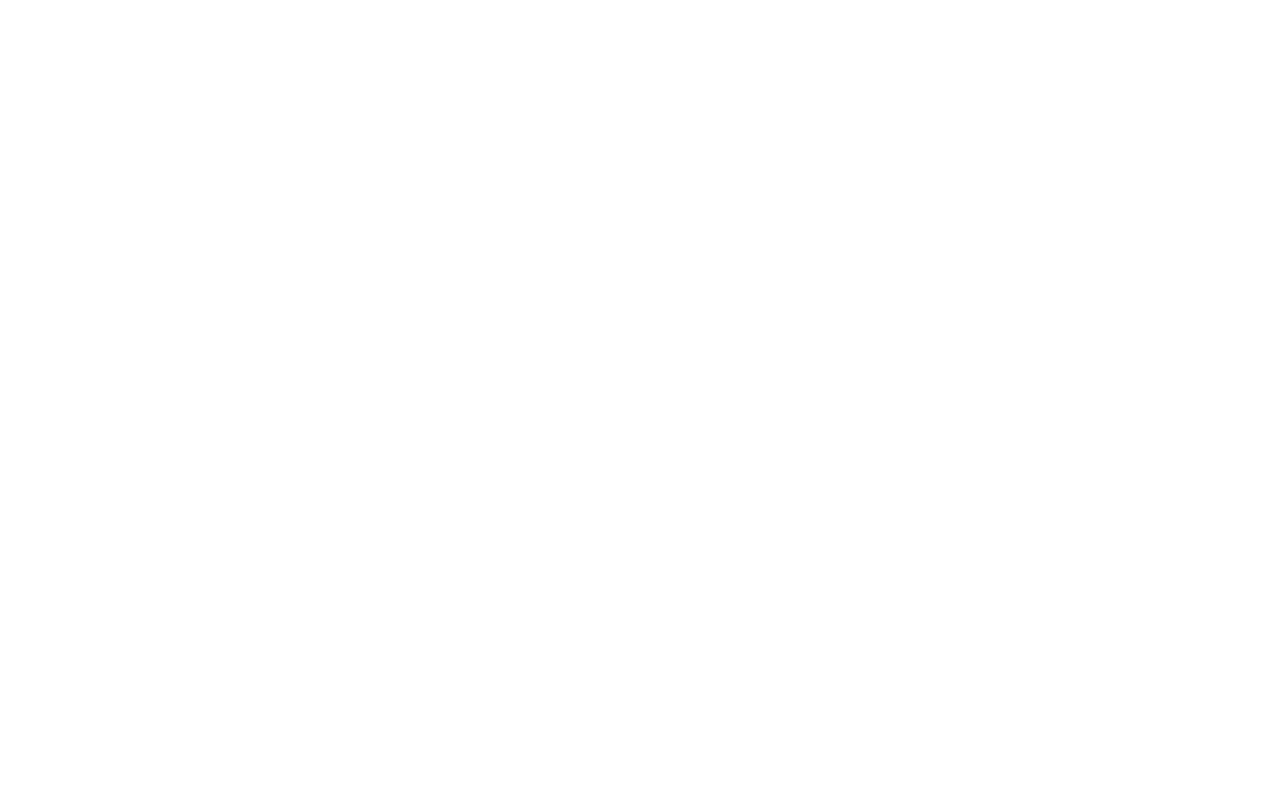
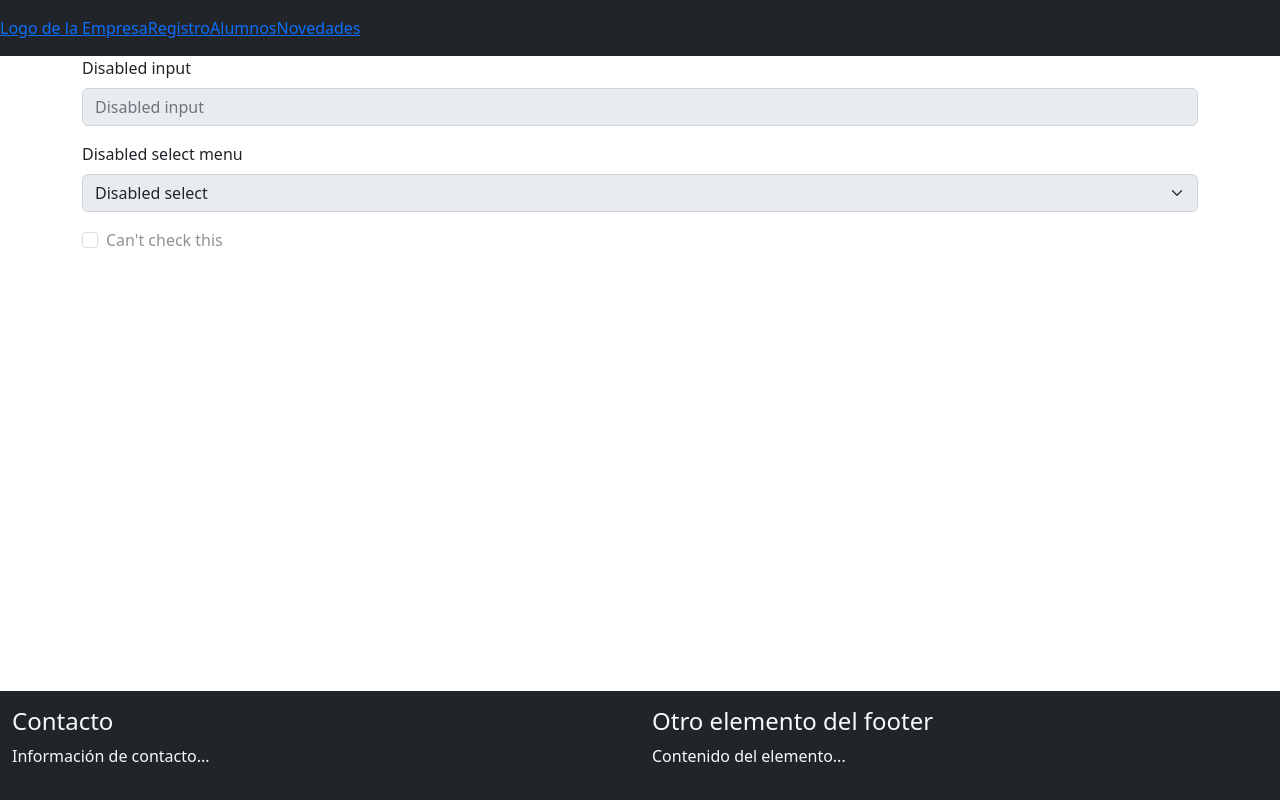
Before and after one commit to Lucianosolari/BolsaDeTrabajo, a React (Vite) app in the folder BolsaDeTrabajo/: page /studentsform in a window 1280 px wide. Before the commit this address had no page. Built offline with nearby package versions, Linux system fonts and the light colour scheme.

Commit message:
Cambios en home, NavBar y footer

```diff
--- a/BolsaDeTrabajo/package.json
+++ b/BolsaDeTrabajo/package.json
@@ -9,7 +9,9 @@
     "preview": "vite preview"
   },
   "dependencies": {
+    "bootstrap": "^5.2.3",
     "react": "^18.2.0",
+    "react-bootstrap": "^2.7.4",
     "react-dom": "^18.2.0",
     "react-router-dom": "^6.10.0"
   },
--- a/BolsaDeTrabajo/src/App.jsx
+++ b/BolsaDeTrabajo/src/App.jsx
@@ -2,16 +2,31 @@
 import NavBar from "./components/NavBar/NavBar";
 
 import { BrowserRouter, Routes, Route } from "react-router-dom";
+import StudentsForm from "./components/Students/StudentsForm";
+import Home from "./components/Home/Home";
+import Footer from "./components/Footer/Footer";
+import { Container } from "react-bootstrap";
 
 function App() {
   return (
-    <BrowserRouter>
-      <Routes>
-        <Route path="/" element={<NavBar />}>
-          <Route path="/register" element={<div>en registro</div>} />
-        </Route>
-      </Routes>
-    </BrowserRouter>
+    <>
+      <div className="d-flex flex-column min-vh-100">
+      <BrowserRouter>
+        <NavBar />
+          <Container className="flex-grow-1">
+          <Routes>
+            <Route path="/" element={<Home/>} />
+            <Route path="/register" element={<div>en registro</div>} />
+            <Route path="/studentsform" element={<StudentsForm/>}/>
+          </Routes>
+
+          </Container>
+        </BrowserRouter>
+        <div>
+          <Footer />
+        </div>
+      </div>
+    </>
   );
 }
 
--- a/BolsaDeTrabajo/src/components/Footer/Footer.jsx
+++ b/BolsaDeTrabajo/src/components/Footer/Footer.jsx
@@ -3,7 +3,7 @@
 
 const Footer = () => {
   return (
-    <footer className="bg-dark text-light">
+    <footer className="bg-dark text-light py-3 mt-auto">
       {/* Utiliza la clase de estilo fixed-bottom para pegar el footer en la parte inferior de la ventana */}
       <Container fluid>
         <Row>
--- a/BolsaDeTrabajo/src/components/NavBar/NavBar.jsx
+++ b/BolsaDeTrabajo/src/components/NavBar/NavBar.jsx
@@ -7,19 +7,17 @@
 const NavBar = () => {
   return (
     <>
-      <Navbar bg="light" expand="lg">
+      <Navbar bg="light" expand="lg" className="bg-dark text-light py-3 mt-auto">
         <Link to="/">Logo de la Empresa</Link>
         <Navbar.Toggle aria-controls="basic-navbar-nav" />
         <Navbar.Collapse id="basic-navbar-nav">
           <Nav className="mr-auto">
             <Link to="/register">Registro</Link>
-            <Link to="/student">Alumnos</Link>
+            <Link to="/studentsform">Alumnos</Link>
             <Link to="/news">Novedades</Link>
           </Nav>
         </Navbar.Collapse>
       </Navbar>
-      <Home />
-      <Footer />
       <main>
         <Outlet />
       </main>
--- /dev/null
+++ b/BolsaDeTrabajo/src/components/Students/StudentsForm.jsx
@@ -0,0 +1,22 @@
+import React from 'react'
+import Form from 'react-bootstrap/Form';
+
+export default function StudentsForm() {
+  return (
+    <>
+      <Form.Group className="mb-3">
+        <Form.Label>Disabled input</Form.Label>
+        <Form.Control placeholder="Disabled input" disabled />
+      </Form.Group>
+      <Form.Group className="mb-3">
+        <Form.Label>Disabled select menu</Form.Label>
+        <Form.Select disabled>
+          <option>Disabled select</option>
+        </Form.Select>
+      </Form.Group>
+      <Form.Group className="mb-3">
+        <Form.Check type="checkbox" label="Can't check this" disabled />
+      </Form.Group>
+    </>
+  );
+}
```
Also changed, not shown: 1 other file (tests, documents, lock files or other folders).
